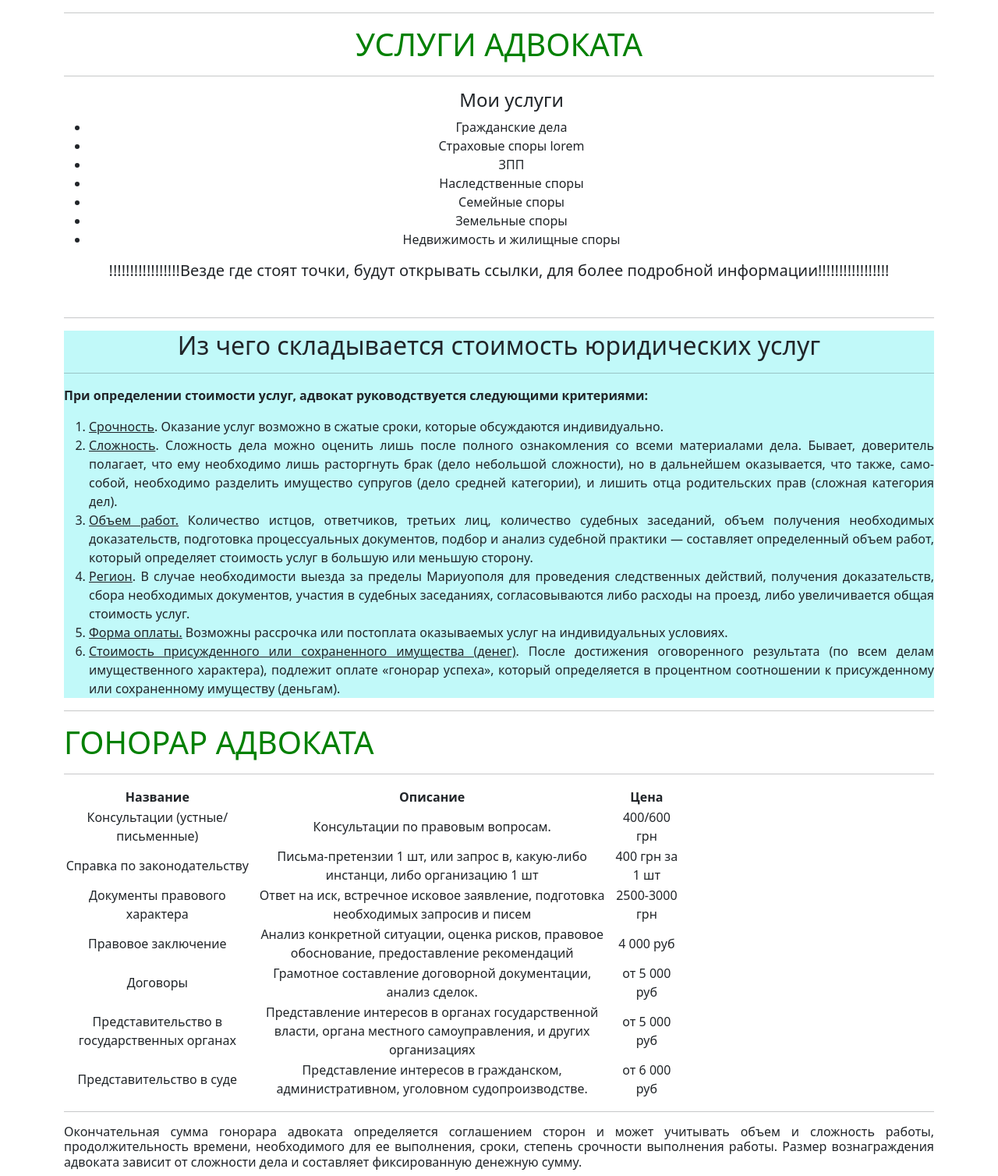
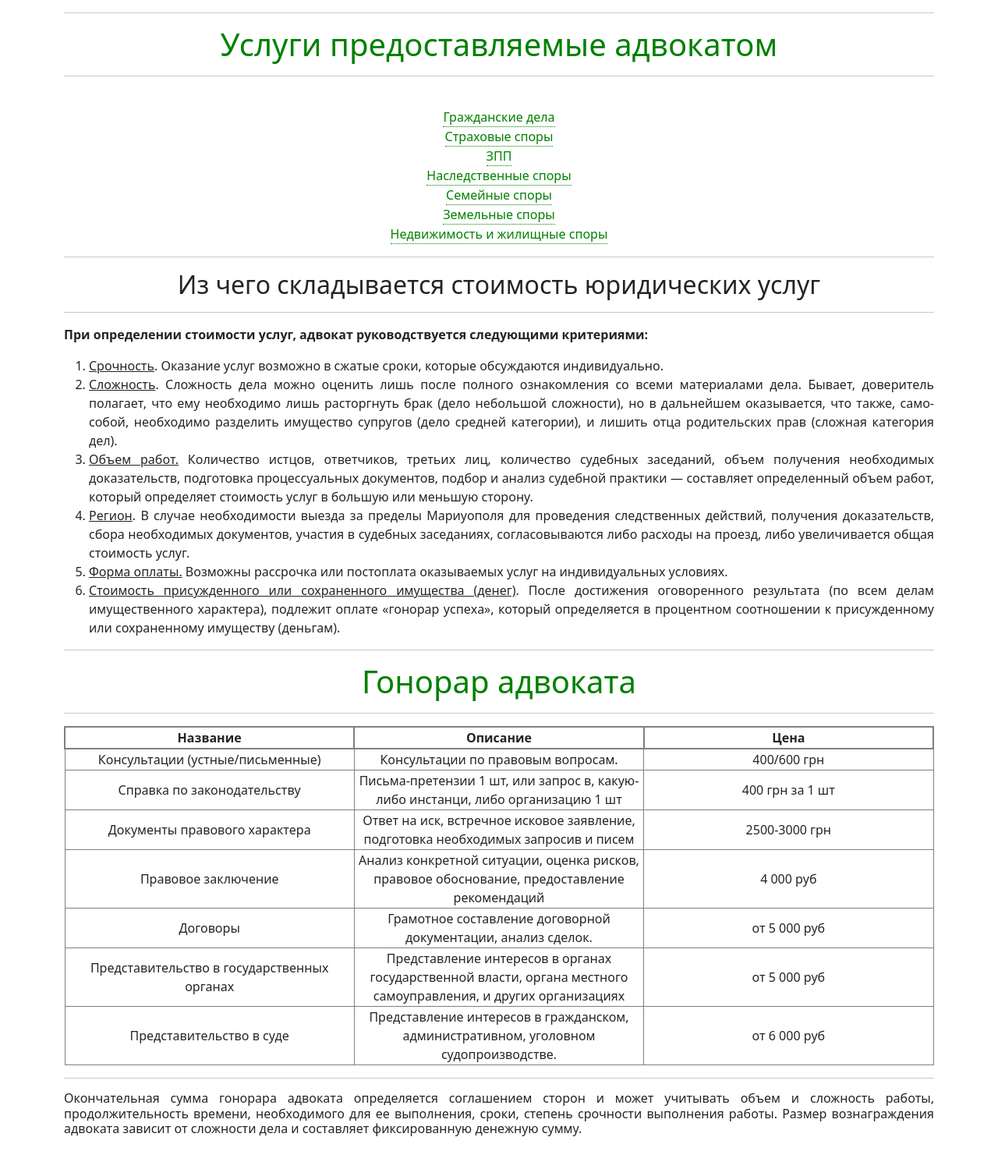
Before and after one commit to renvissvnce/lawyer_site, a Django app: page /prices in a window 1280 px wide. Shown: the part 72-1580 px from the top of the page at 78% size. After the commit the page ends 1529 px from the top, so only its background shows below. Run offline with Django 3.2, Linux system fonts and the light colour scheme.

Commit message:
make it better

```diff
--- a/law_site/prices/templates/prices/prices_test.html
+++ b/law_site/prices/templates/prices/prices_test.html
@@ -7,22 +7,57 @@
 {% load static %}
 {% block body %}
 <link rel="stylesheet" href=" {% static 'prices/css/prices.css' %} " type="text/css">
+<link rel="stylesheet" href=" {% static 'prices/css/structure.css' %} " type="text/css">
 <div class="container">
 <hr>
-<h1 class="text-center">УСЛУГИ АДВОКАТА</h1>
+<h1 class="text-center">Услуги предоставляемые адвокатом</h1>
 <hr>
 
     <div>
-  <ul><h4 class="text-center">Мои услуги</h4>
-      <li class="text-center">Гражданские дела</li>
-      <li class="text-center">Страховые споры lorem</li>
-      <li class="text-center">ЗПП</li>
-      <li class="text-center">Наследственные споры</li>
-      <li class="text-center">Семейные споры</li>
-      <li class="text-center">Земельные споры</li>
-      <li class="text-center">Недвижимость и жилищные споры</li>
-
-  </ul>
+  <div class="container" align="center">
+    <br>
+<input type="checkbox" id="hd-1" class="hide"/>
+    <label for="hd-1" >Гражданские дела</label>
+    <div>
+        Lorem ipsum dolor sit amet, consectetur adipisicing elit. Dolorem totam veniam vero. At aut beatae ducimus eligendi eos et itaque laborum natus numquam quas, quos rerum soluta vel vero voluptate?
+    </div>
+<br>
+<input type="checkbox" id="hd-2" class="hide"/>
+    <label for="hd-2" >Страховые споры</label>
+    <div>
+        Lorem ipsum dolor sit amet, consectetur adipisicing elit. Dolorem totam veniam vero. At aut beatae ducimus eligendi eos et itaque laborum natus numquam quas, quos rerum soluta vel vero voluptate?
+    </div>
+<br>
+<input type="checkbox" id="hd-3" class="hide"/>
+    <label for="hd-3" >ЗПП</label>
+    <div>
+        Lorem ipsum dolor sit amet, consectetur adipisicing elit. Dolorem totam veniam vero. At aut beatae ducimus eligendi eos et itaque laborum natus numquam quas, quos rerum soluta vel vero voluptate?
+    </div>
+<br>
+<input type="checkbox" id="hd-4" class="hide"/>
+    <label for="hd-4" >Наследственные споры</label>
+    <div>
+        Lorem ipsum dolor sit amet, consectetur adipisicing elit. Dolorem totam veniam vero. At aut beatae ducimus eligendi eos et itaque laborum natus numquam quas, quos rerum soluta vel vero voluptate?
+    </div>
+<br>
+<input type="checkbox" id="hd-5" class="hide"/>
+    <label for="hd-5" >Семейные споры</label>
+    <div>
+       Lorem ipsum dolor sit amet, consectetur adipisicing elit. Dolorem totam veniam vero. At aut beatae ducimus eligendi eos et itaque laborum natus numquam quas, quos rerum soluta vel vero voluptate?
+    </div>
+<br>
+<input type="checkbox" id="hd-6" class="hide"/>
+    <label for="hd-6" >Земельные споры</label>
+    <div>
+        Lorem ipsum dolor sit amet, consectetur adipisicing elit. Dolorem totam veniam vero. At aut beatae ducimus eligendi eos et itaque laborum natus numquam quas, quos rerum soluta vel vero voluptate?
+    </div>
+<br>
+<input type="checkbox" id="hd-7" class="hide"/>
+    <label for="hd-7" >Недвижимость и жилищные споры</label>
+    <div>
+        Lorem ipsum dolor sit amet, consectetur adipisicing elit. Dolorem totam veniam vero. At aut beatae ducimus eligendi eos et itaque laborum natus numquam quas, quos rerum soluta vel vero voluptate?
+    </div>
+</div>
 
 
 <!--
@@ -37,17 +72,8 @@
   </ul>
 -->
 
-
-        <h5 class="text-center">!!!!!!!!!!!!!!!!!Везде где стоят точки, будут открывать ссылки, для более подробной информации!!!!!!!!!!!!!!!!!</h5><br>
-</div>
-
-
     <hr>
-
-
-
-
-<div class="reading-box" style="background-color:#c1f9f9">
+<div class="reading-box">
     <h2 class="text-center">Из чего складывается стоимость юридических услуг</h2><hr>
     <div class="reading-box-additional">
         <p><b>При определении стоимости услуг, адвокат руководствуется следующими критериями:</b></p>
@@ -65,12 +91,12 @@
 
 
 <hr>
-   <h1>ГОНОРАР АДВОКАТА</h1>
+   <h1 class="text-center">Гонорар адвоката</h1>
 <hr>
 
 
     <div class="table-1">
-<table style="height: 275px;" width="790">
+<table class="container">
 
 <thead>
 <tr>
--- a/law_site/static/prices/css/prices.css
+++ b/law_site/static/prices/css/prices.css
@@ -13,3 +13,23 @@
 .right-col{
     padding-left: 10px; /* отступ слева */
 }
+
+
+table {
+   width: 500px;
+   border-collapse: collapse;
+   /*убираем пустые промежутки между ячейками*/
+   border: 1px solid grey;
+   /*устанавливаем для таблицы внешнюю границу серого цвета толщиной 1px*/
+
+   border-spacing: 10px 20px
+
+}
+th {
+   width: 30%;
+   border: 2px solid grey;
+}
+td{
+   width: 30%;
+   border: 1px solid grey;
+}
--- /dev/null
+++ b/law_site/static/prices/css/structure.css
@@ -0,0 +1,34 @@
+/* скрываем чекбоксы и блоки с содержанием */
+.hide {
+    display: none;
+}
+.hide + label ~ div{
+    display: none;
+}
+/* оформляем текст label */
+.hide + label {
+    border-bottom: 1px dotted green;
+    padding: 0;
+    color: green;
+    cursor: pointer;
+    display: inline-block;
+}
+/* вид текста label при активном переключателе */
+.hide:checked + label {
+    color: red;
+    border-bottom: 0;
+}
+/* когда чекбокс активен показываем блоки с содержанием  */
+.hide:checked + label + div {
+    display: block;
+    background: #efefef;
+    -moz-box-shadow: inset 3px 3px 10px #7d8e8f;
+    -webkit-box-shadow: inset 3px 3px 10px #7d8e8f;
+    box-shadow: inset 3px 3px 10px #7d8e8f;
+    padding: 10px;
+}
+
+/* demo контейнер */
+.demo {
+    margin: 5% 10%;
+}
```
Also changed, not shown: law_site/contacts/templates/contacts/contacts.html (+68 -23 lines), law_site/prices/templates/prices/prices_test2.html (added, +55 -0 lines), law_site/static/contacts/css/contacts.css (added, +14 -0 lines), law_site/static/contacts/css/contacts2.css (added, +47 -0 lines), law_site/static/contacts/css/images.css (added, +8 -0 lines), law_site/db.sqlite3, 5 other files.
